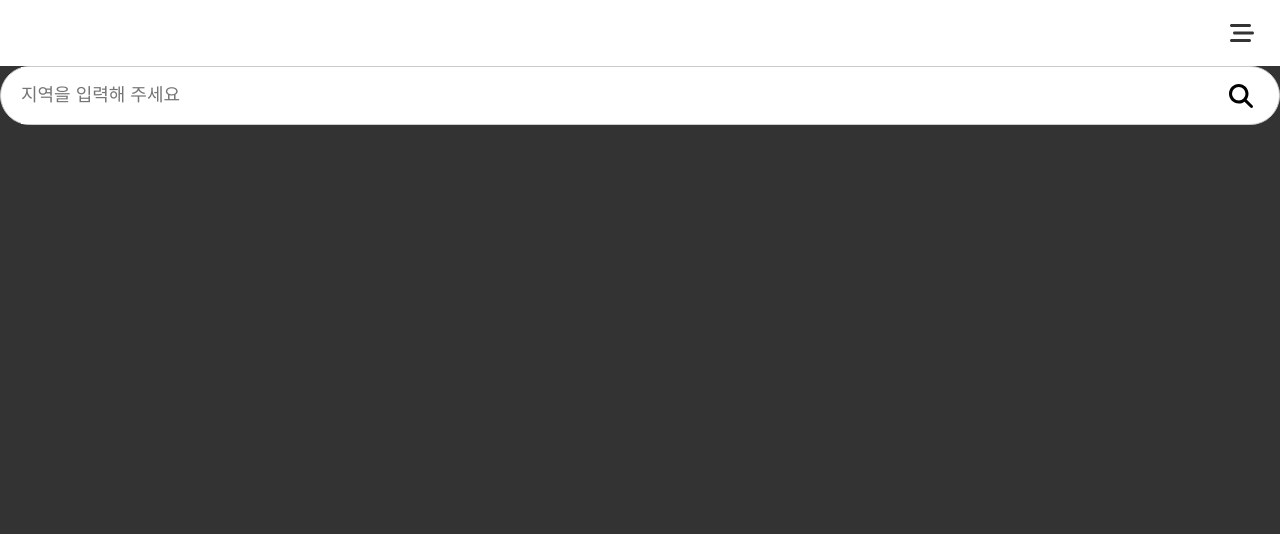
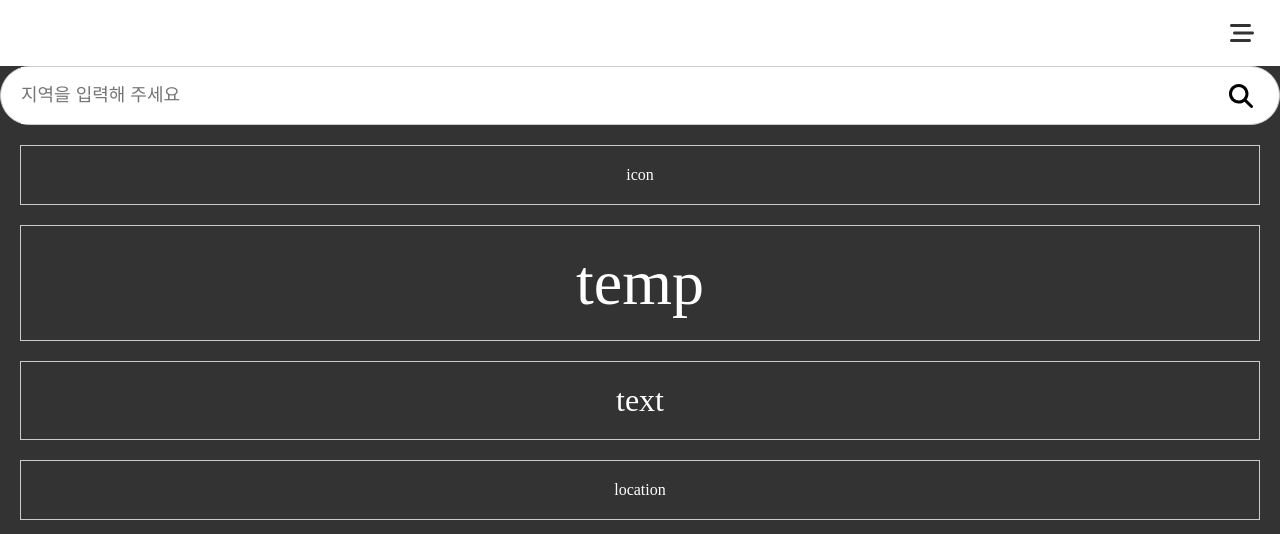
Before and after one commit to totorotail/vue-weather-app, a Vue app: page / in a window 1280 px wide. Shown: the top 534 px of the page. Built offline with nearby package versions, Linux system fonts and the light colour scheme.

Commit message:
feat: 날씨정보 영역 및 MainComp

```diff
--- a/src/App.vue
+++ b/src/App.vue
@@ -1,11 +1,11 @@
 <script setup>
   import Navbar from './components/Navbar.vue';
-  import SearchBar from './components/SearchBar.vue';
+  import MainComp from './components/MainComp.vue';
 </script>
 
 <template>
   <Navbar/>
-  <SearchBar />
+  <MainComp/>
 </template>
 
 <style scoped lang="scss">
--- /dev/null
+++ b/src/components/MainComp.vue
@@ -0,0 +1,11 @@
+<template>
+    <div class="container">
+      <SearchBar/>
+      <WeatherInfo/>
+    </div>
+  </template>
+
+  <script setup>
+    import SearchBar from './SearchBar.vue';
+    import WeatherInfo from './WeatherInfo.vue';
+  </script>
--- /dev/null
+++ b/src/components/WeatherInfo.vue
@@ -0,0 +1,28 @@
+<template>
+    <div class="weather-info">
+      <div class="icon">icon</div>
+      <div class="temp">temp</div>
+      <div class="text">text</div>
+      <div class="location">location</div>
+    </div>
+  </template>
+
+  <style lang="scss" scoped>
+    .weather-info {
+      padding: 20px;
+      & > div {
+        margin-bottom: 20px;
+        padding: 20px;
+        border: 1px solid #ccc;
+      }
+      .icon img {
+        width: 140px;
+      }
+      .temp {
+        font-size: 4em;
+      }
+      .text {
+        font-size: 2em;
+      }
+    }
+  </style>
```
